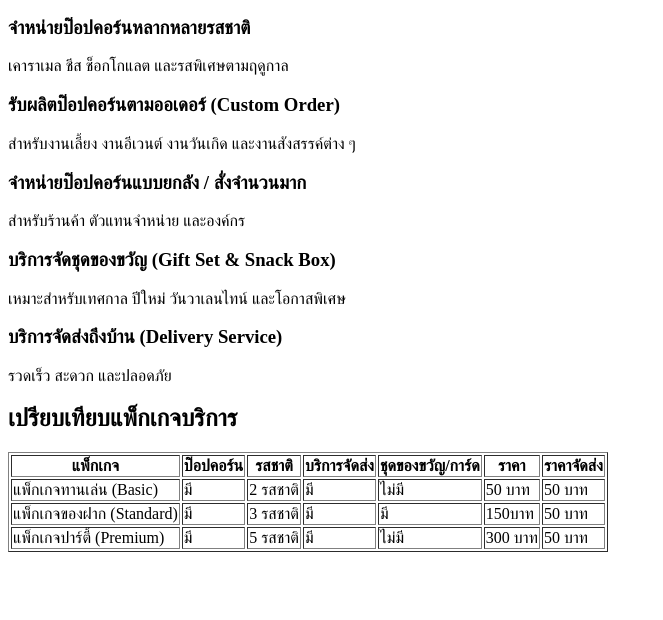
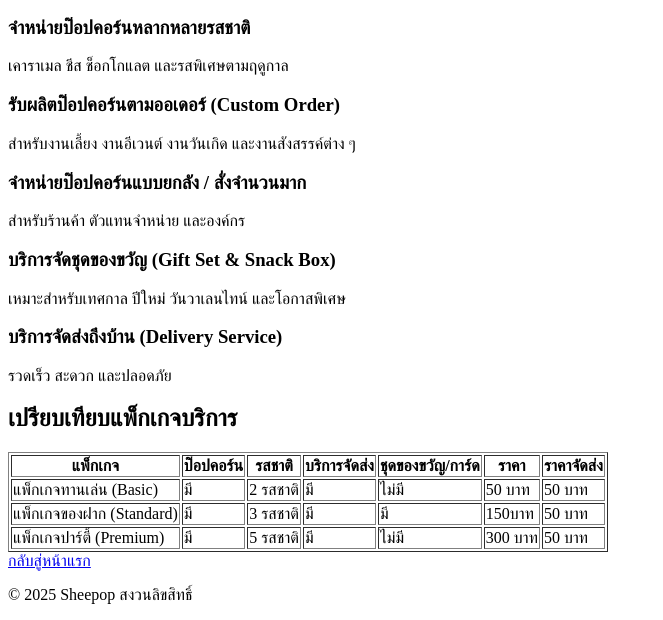
Before and after one commit to 67160042/my-business-web, a plain HTML site: page services.html in a window 1280 px wide. Shown: the part 434-1054 px from the top of the page, without its empty margins (0-663 px from the left). Before the commit the page ends 994 px from the top, so only its background shows below. Drawn offline with Linux system fonts and the light colour scheme.

Commit message:
feat :Link back to home page

```diff
--- a/services.html
+++ b/services.html
@@ -92,5 +92,11 @@
         </table>
       </section>
     </main>
+    <footer>
+      <nav>
+        <a href="index.html">กลับสู่หน้าแรก</a>
+      </nav>
+      <p>&copy; 2025 Sheepop สงวนลิขสิทธิ์</p>
+    </footer>
   </body>
 </html>
```
